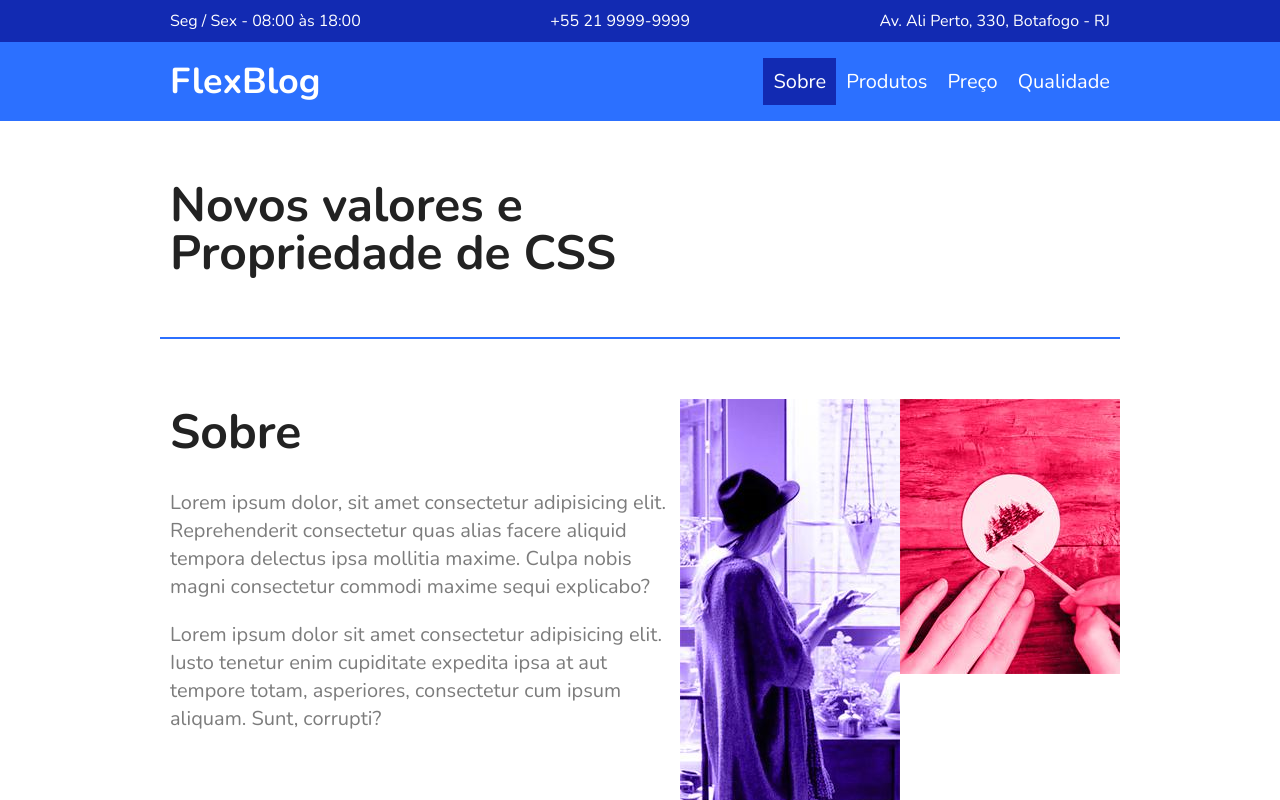
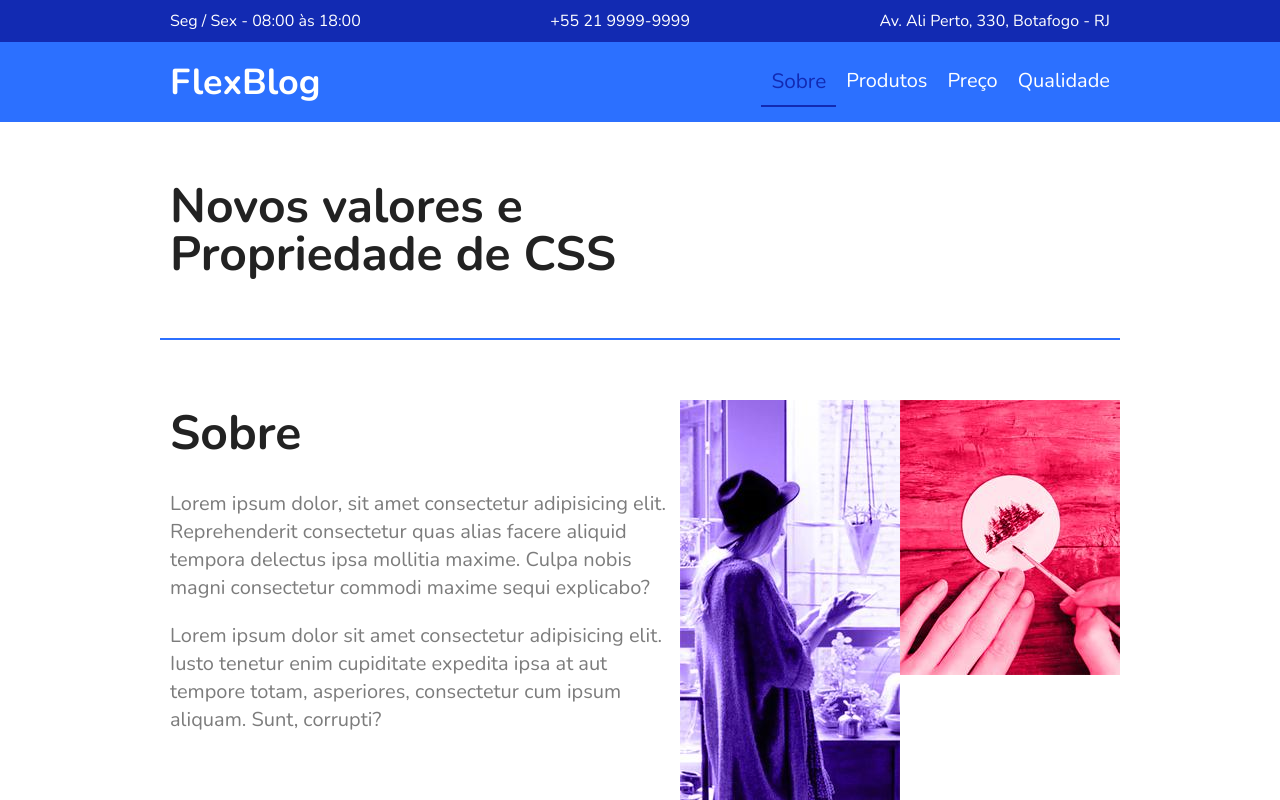
Before and after one commit to caahcavalcantte/flex-blog, a plain HTML site: page index.html in a window 1280 px wide. In both pictures the pointer is over the link "Sobre". Shown: the top 800 px of the page. Drawn offline with nearby package versions, Linux system fonts and the light colour scheme.

Commit message:
alterando estilo hover do menu

```diff
--- a/assets/style.css
+++ b/assets/style.css
@@ -83,7 +83,9 @@ img{
 }
 
 .menu-nav a:hover{
-  background: #122ab2;
+  border-bottom: 2px solid #122ab2;
+  font-size: 1.3em;
+  color: #122ab2;
 }
 
 .introducao {
```
